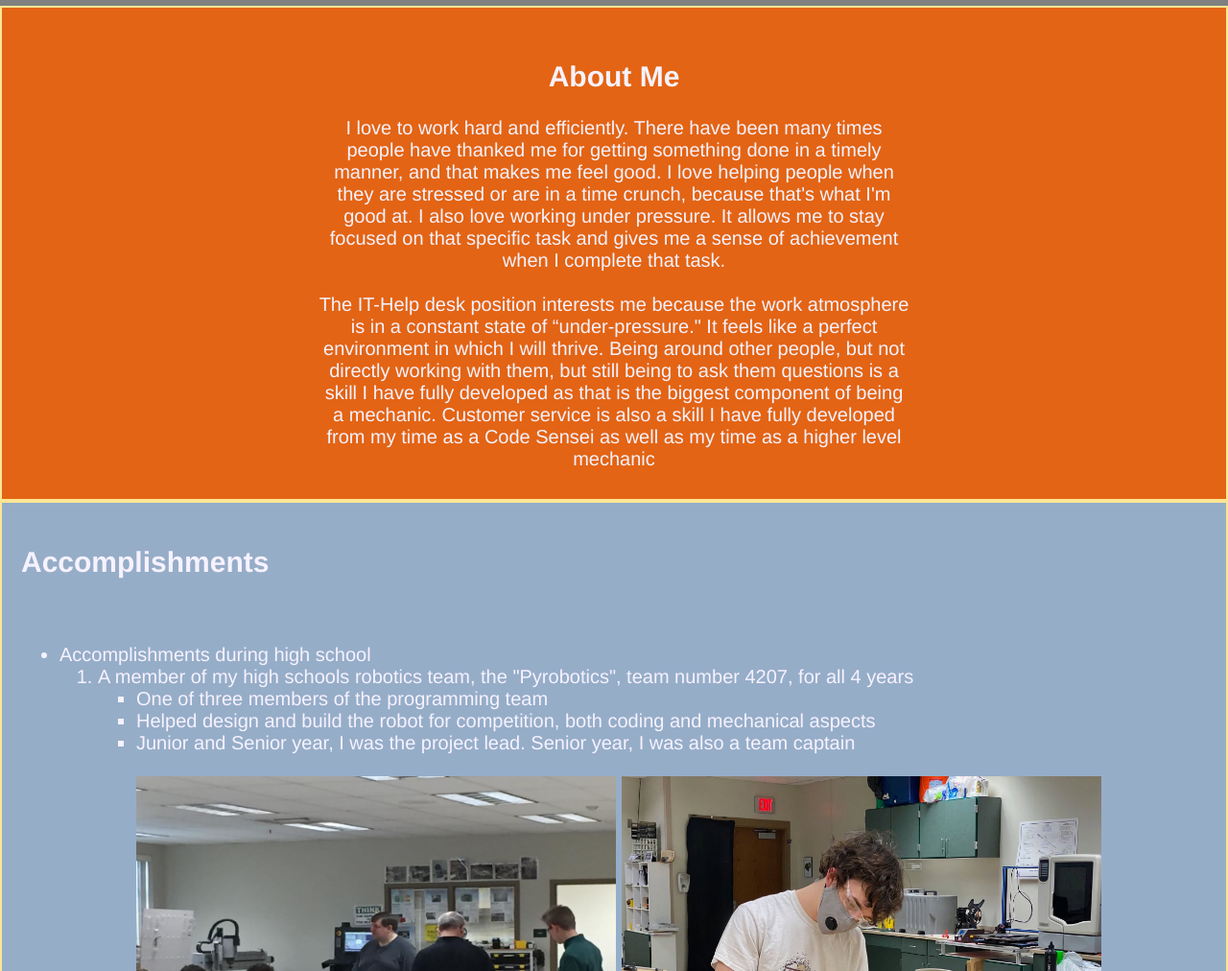
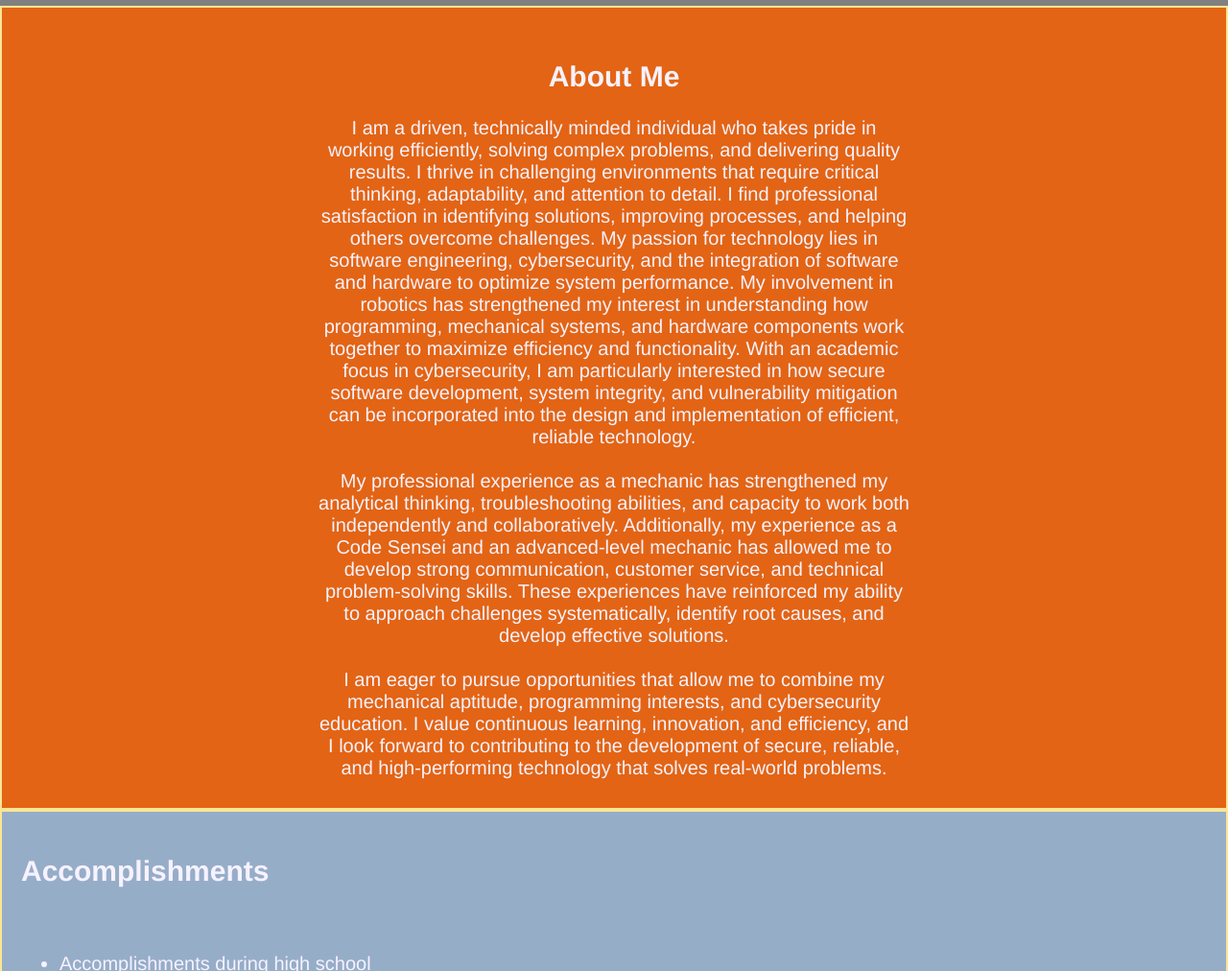
Before and after one commit to Stryder89/JakeP.github.io, a plain HTML site: page index.html in a window 1280 px wide. Shown: the part 860-1872 px from the top of the page at 96% size. Drawn offline with Linux system fonts and the light colour scheme.

Commit message:
Revise 'About Me' section for clarity and professionalism
Updated the 'About Me' section to reflect a more professional and technical background, emphasizing skills in software engineering, cybersecurity, and problem-solving.

```diff
--- a/index.html
+++ b/index.html
@@ -25,16 +25,17 @@
 <div id="about-me">
     <h2>About Me</h2>
 
-    <p>I love to work hard and efficiently. There have been many times people have thanked me for
-        getting something done in a timely manner, and that makes me feel good. I love helping people when
-        they are stressed or are in a time crunch, because that's what I'm good at. I also love working under
-        pressure. It allows me to stay focused on that specific task and gives me a sense of achievement
-        when I complete that task.<br><br>
-       The IT-Help desk position interests me because the work atmosphere is in a constant state
-        of “under-pressure." It feels like a perfect environment in which I will thrive. Being around other
-        people, but not directly working with them, but still being to ask them questions is a skill I have fully
-        developed as that is the biggest component of being a mechanic. Customer service is also a skill I
-        have fully developed from my time as a Code Sensei as well as my time as a higher level mechanic
+    <p>I am a driven, technically minded individual who takes pride in working efficiently, solving complex problems, and delivering quality results.
+        I thrive in challenging environments that require critical thinking, adaptability, and attention to detail.
+        I find professional satisfaction in identifying solutions, improving processes, and helping others overcome challenges.
+        My passion for technology lies in software engineering, cybersecurity, and the integration of software and hardware to optimize system performance.
+        My involvement in robotics has strengthened my interest in understanding how programming, mechanical systems, and hardware components work together to maximize efficiency and functionality.
+        With an academic focus in cybersecurity, I am particularly interested in how secure software development, system integrity, and vulnerability mitigation can be incorporated into the design and implementation of efficient, reliable technology.<br><br>
+       My professional experience as a mechanic has strengthened my analytical thinking, troubleshooting abilities, and capacity to work both independently and collaboratively.
+        Additionally, my experience as a Code Sensei and an advanced-level mechanic has allowed me to develop strong communication, customer service, and technical problem-solving skills.
+        These experiences have reinforced my ability to approach challenges systematically, identify root causes, and develop effective solutions.<br><br>
+        I am eager to pursue opportunities that allow me to combine my mechanical aptitude, programming interests, and cybersecurity education.
+        I value continuous learning, innovation, and efficiency, and I look forward to contributing to the development of secure, reliable, and high-performing technology that solves real-world problems.
     </p>
 </div>
 
```
